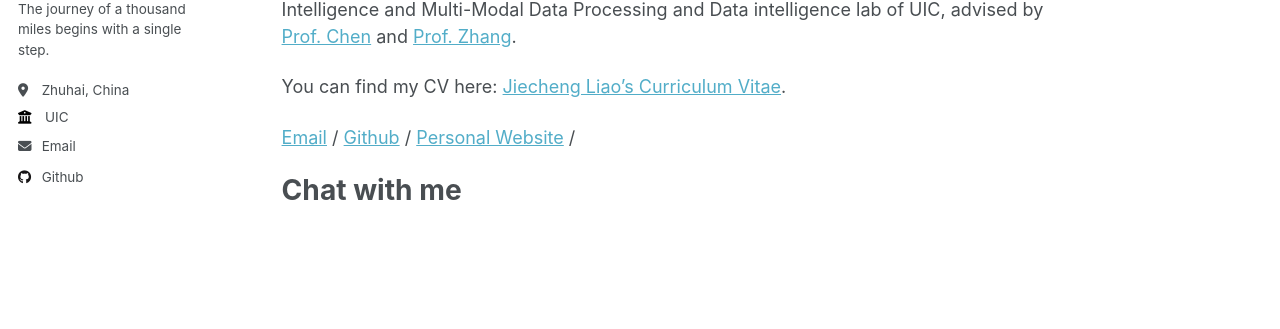
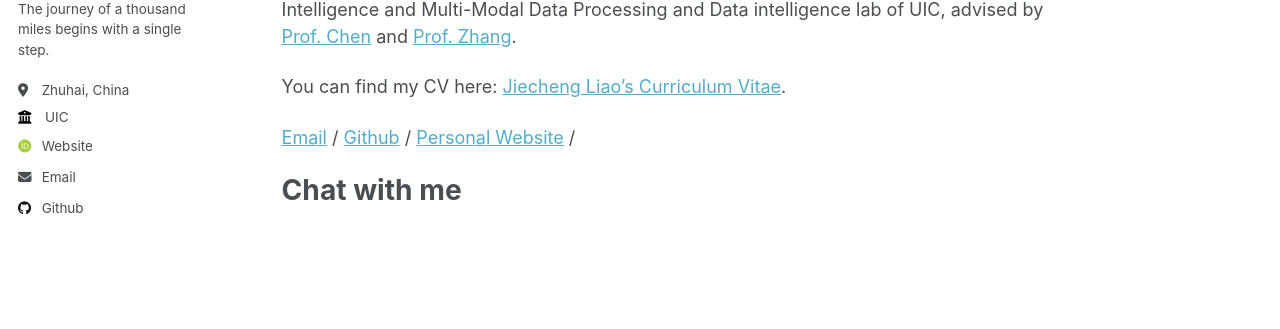
Before and after one commit to ffftuanxxx/ffftuanxxx.github.io, a Jekyll site: the page built from _pages/about.md, in a window 1280 px wide. Shown: the part 361-690 px from the top of the page. Built offline with Jekyll 4.4.1, drawn with Linux system fonts in a browser that asks for light colours; some web fonts are replaced.

Commit message:
Update author-profile.html

```diff
--- a/_includes/author-profile.html
+++ b/_includes/author-profile.html
@@ -33,6 +33,9 @@
       {% if author.uri %}
         <li><a href="{{ author.uri }}"><i class="fas fa-fw fa-link icon-pad-right" aria-hidden="true"></i>{{ site.data.ui-text[site.locale].website_label | default: "Website" }}</a></li>
       {% endif %}
+      {% if author.website %}
+      <li><a href="{{ author.website }}"><i class="ai ai-orcid ai-fw icon-pad-right"></i>Website</a></li>
+    {% endif %}
       {% if author.email %}
         <li><a href="mailto:{{ author.email }}"><i class="fas fa-fw fa-envelope icon-pad-right" aria-hidden="true"></i>{{ site.data.ui-text[site.locale].email_label | default: "Email" }}</a></li>
       {% endif %}
```
